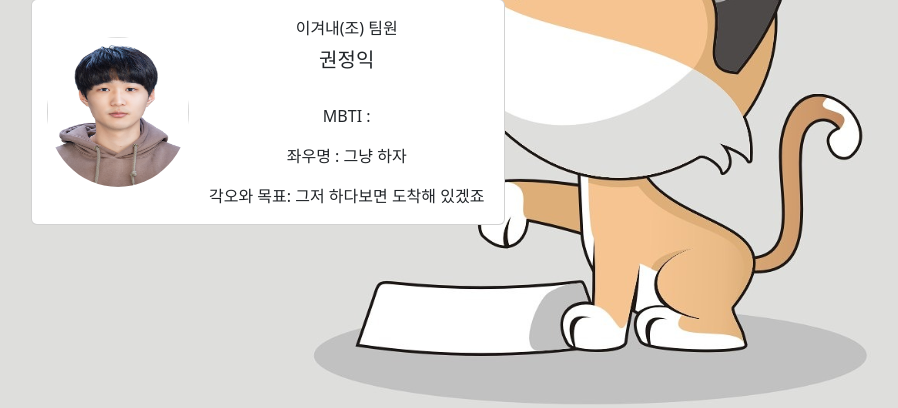
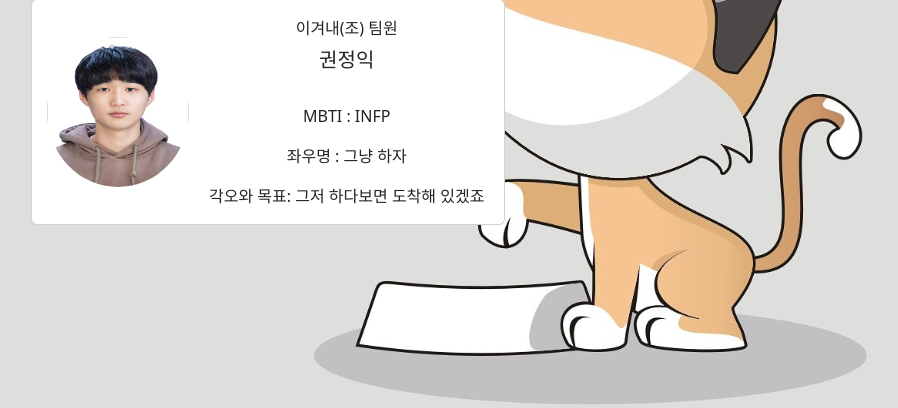
Before and after one commit to gyun97/Introduce_team, a Flask app: template templates/memberB.html in a window 1280 px wide. Shown: the part 414-822 px from the top of the page, without its empty margins (372-1270 px from the left). Run offline with Flask 3, Linux system fonts and the light colour scheme; the template is opened without the code that fills it, so the values that code supplies are empty.

Commit message:
권정익 사진 소개글 변경

```diff
--- a/templates/memberB.html
+++ b/templates/memberB.html
@@ -68,7 +68,7 @@
                       <h5 class="card-title">권정익</h5>
                       <br>
                       <!-- 본인 글 작성-->
-                      <p class="card-text">MBTI : </p>
+                      <p class="card-text">MBTI : INFP</p>
                       <p class="card-text">좌우명 : 그냥 하자</p>
                       <p class="card-text">각오와 목표: 그저 하다보면 도착해 있겠죠</p>
                     </div>
```
